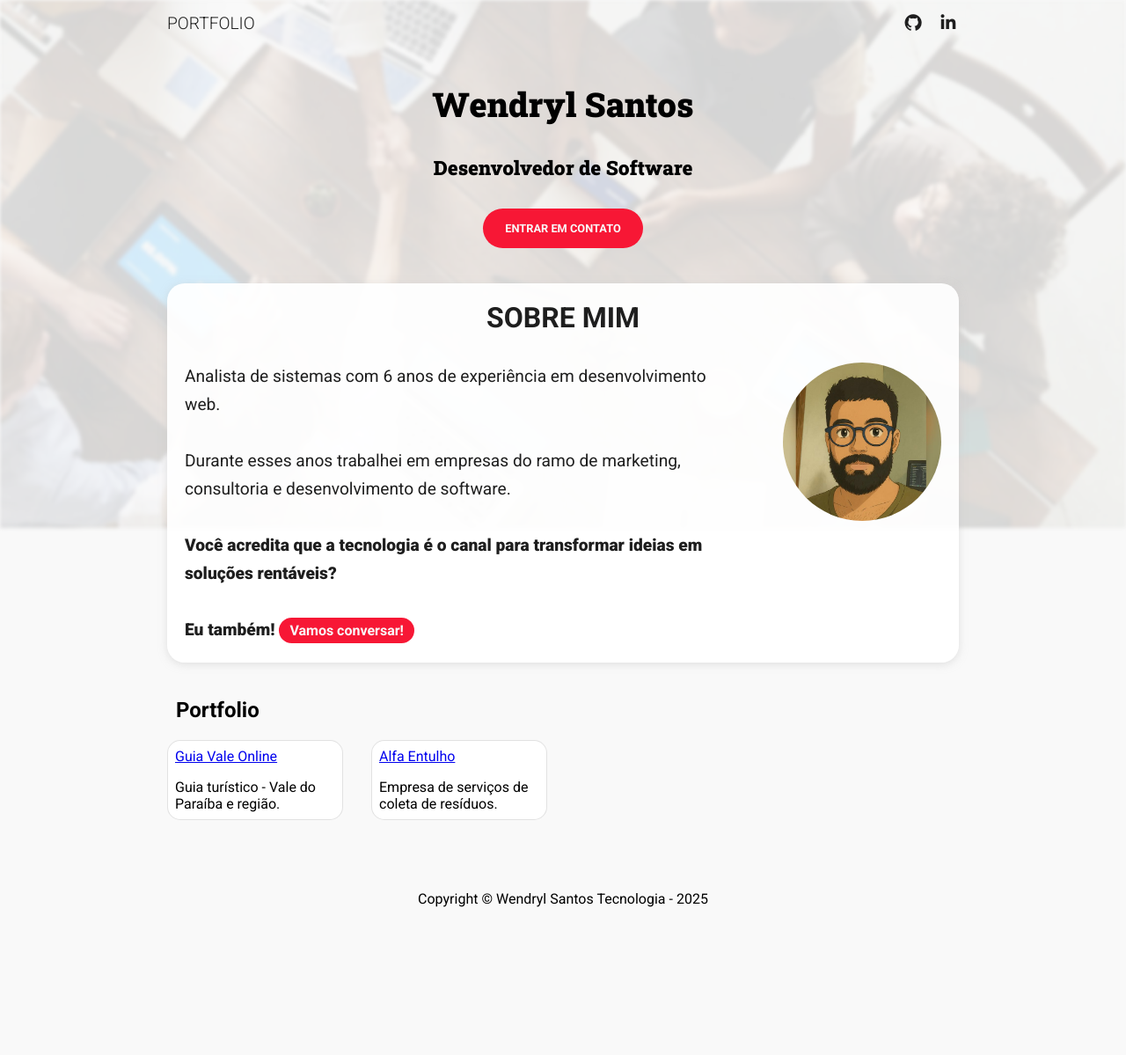
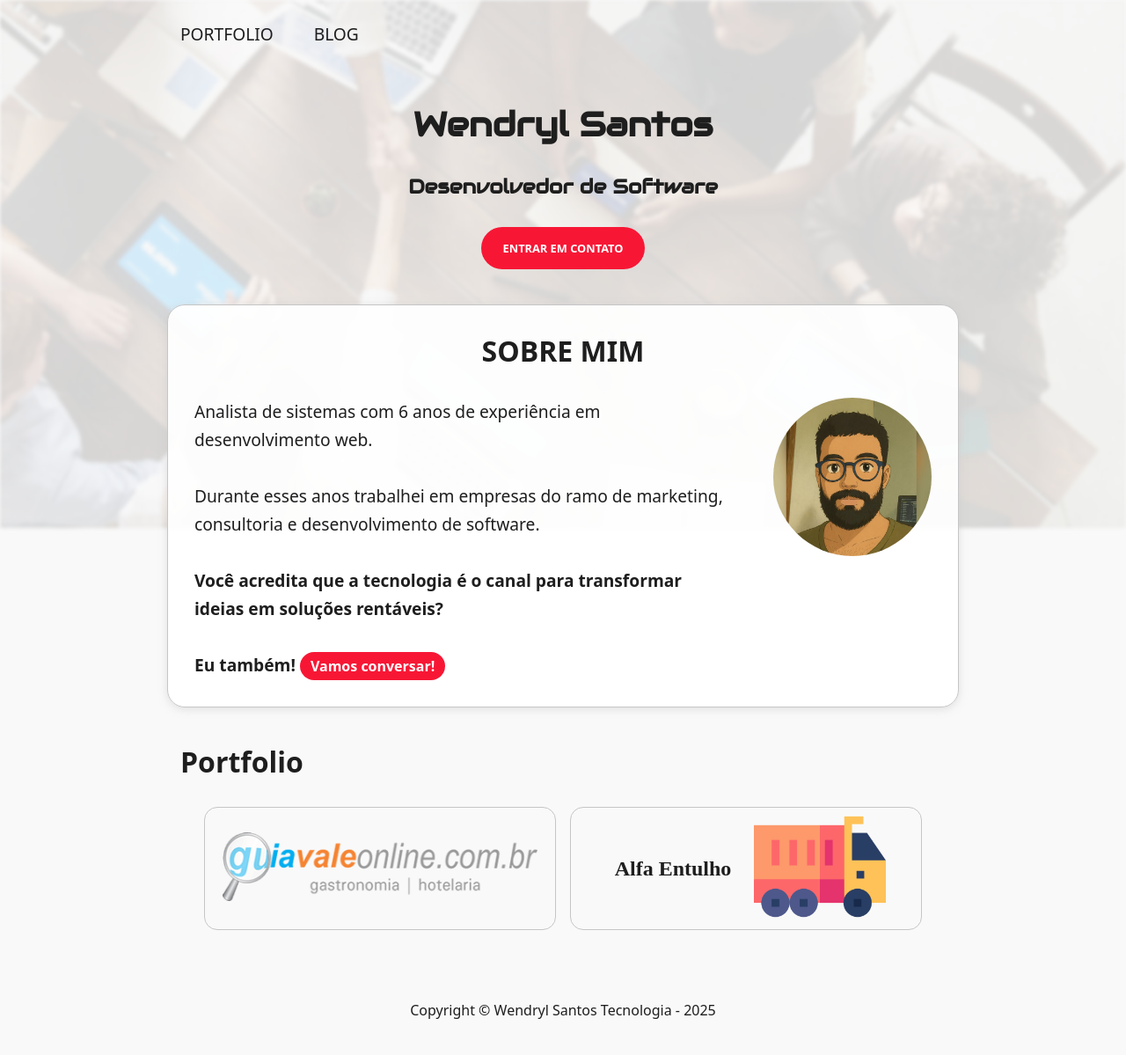
Before and after one commit to Wendryl/wendryl.github.io, a plain HTML site: page index.html in a window 1280 px wide. Shown: the whole page at 88% size. Before the commit the page ends 1071 px from the top, so only its background shows below. Drawn offline with Linux system fonts and the light colour scheme; a web font is replaced by a local one.

Commit message:
some wip

```diff
--- a/index.html
+++ b/index.html
@@ -6,29 +6,20 @@
     <title>Wendryl Santos - Soluções em Software</title>
     <link rel="preconnect" href="https://fonts.googleapis.com">
     <link rel="preconnect" href="https://fonts.gstatic.com" crossorigin>
-    <link href="https://fonts.googleapis.com/css2?family=Roboto+Slab:wght@100..900&family=Roboto:ital,wght@0,100..900;1,100..900&display=swap" rel="stylesheet">
+    <link href="https://fonts.googleapis.com/css2?family=Audiowide&family=Funnel+Display:wght@300..800&family=Funnel+Sans:ital,wght@0,300..800;1,300..800&display=swap" rel="stylesheet">
     <link rel="stylesheet" href="https://cdnjs.cloudflare.com/ajax/libs/font-awesome/7.0.1/css/all.min.css" integrity="sha512-2SwdPD6INVrV/lHTZbO2nodKhrnDdJK9/kg2XD1r9uGqPo1cUbujc+IYdlYdEErWNu69gVcYgdxlmVmzTWnetw==" crossorigin="anonymous" referrerpolicy="no-referrer" />
     <link rel="stylesheet" href="style.css">
   </head>
   <body>
     <div class="bg">
     </div>
-    <ul class="social-media">
-      <div class="container navbar">
-        <li class="portfolio-link">
-          <a href="#portfolio">Portfolio</a>
-        </li>
-        <li>
-          <a href="https://github.com/wendryl" target="_blank">
-            <i class="fa-brands fa-github"></i>
-          </a>
-        </li>
-        <li>
-          <a href="https://linkedin.com/in/wendryl-santos" target="_blank">
-            <i class="fa-brands fa-linkedin-in"></i>
-          </a>
-        </li>
-      </div>
+    <ul class="links container">
+      <li>
+        <a href="#portfolio">Portfolio</a>
+      </li>
+      <li>
+        <a href="https://wendryl.github.io/blog" target="_blank">Blog</a>
+      </li>
     </ul>
     <div class="hero">
       <h1>
@@ -60,21 +51,22 @@
       </div>
     </div>
     <div id="portfolio" class="container">
-      <h2>Portfolio</h2>
-      <ul class="portfolio">
-        <li class="portfolio-item">
-          <a href="https://guiavaleonline.com.br" target="_blank">Guia Vale Online</a>
-          <span>
-            Guia turístico - Vale do Paraíba e região.
-          </span>
-        </li>
-        <li class=portfolio-item>
-          <a href="https://alfaentulho.com.br" target="_blank">Alfa Entulho</a>
-          <span>
-            Empresa de serviços de coleta de resíduos.
-          </span>
-        </li>
-      </ul>
+      <h1>Portfolio</h1>
+      <div class="portfolio">
+        <div class="portfolio-item">
+          <a href="https://guiavaleonline.com.br" target="_blank">
+            <img src="/assets/guia-vale.png" alt="Logo da Guia Vale Online">
+          </a>
+        </div>
+        <div class="portfolio-item">
+            <h2>
+              Alfa Entulho
+            </h2>
+            <a href="https://alfaentulho.com.br" target="_blank">
+              <img src="/assets/alfaentulho.png" alt=" Logo da Alfa Entulho">
+            </a>
+        </div>
+      </div>
     </div>
     <span class="copy">
       Copyright &copy; Wendryl Santos Tecnologia - 2025
--- a/style.css
+++ b/style.css
@@ -1,10 +1,3 @@
-:root {
-  --accent: #F71735;
-  --black: #1e1e1e;
-  --bg: #f9f9f9;
-  --shadow: #c6c6c682;
-}
-
 *, html, body {
   margin: 0;
   padding: 0;
@@ -12,9 +5,13 @@
 }
 
 body {
-  font-family: Roboto, system-ui, -apple-system, BlinkMacSystemFont, 'Segoe UI', Roboto, Oxygen, Ubuntu, Cantarell, 'Open Sans', 'Helvetica Neue', sans-serif;
+  font-family: Funnel Sans, system-ui, -apple-system, BlinkMacSystemFont, 'Segoe UI', Roboto, Oxygen, Ubuntu, Cantarell, 'Open Sans', 'Helvetica Neue', sans-serif;
   background: var(--bg);
-  color: var(-black);
+  color: var(--text);
+}
+
+h1 {
+  font-family: Funnel Display, system-ui, -apple-system, BlinkMacSystemFont, 'Segoe UI', Roboto, Oxygen, Ubuntu, Cantarell, 'Open Sans', 'Helvetica Neue', sans-serif;
 }
 
 .bg {
@@ -28,33 +25,33 @@ body {
   background-position: 50% 50%;
 }
 
-.social-media {
-  font-size: 1.2rem;
-  color: var(--black);
-  list-style: none;
-  justify-content: end;
-  padding: 15px 10px;
-  font-weight: 300;
-}
-
-.social-media a {
-  color: inherit;
-  text-decoration: none;
-  text-transform: uppercase;
-}
-
 .container {
   max-width: 900px;
   margin: auto;
+  padding: 0 15px;
 }
 
-.navbar {
+.links {
   display: flex;
   gap: 1rem;
+  list-style: none;
+  padding: 25px 0;
 }
 
-.portfolio-link {
-  margin-right: auto;
+.links a {
+  font-size: 1.2rem;
+  padding: 5px 15px;
+  border-radius: 50px;
+  transition: all ease-in-out 180ms;
+  text-decoration: none;
+  color: var(--text);
+  text-transform: uppercase;
+  font-weight: 400;
+}
+
+.links a:hover {
+  background: var(--accent);
+  color: white;
 }
 
 .hero {
@@ -70,13 +67,13 @@ body {
 .hero h1,
 .hero h3
 {
-  font-family: Roboto Slab, system-ui, -apple-system, BlinkMacSystemFont, 'Segoe UI', Roboto, Oxygen, Ubuntu, Cantarell, 'Open Sans', 'Helvetica Neue', sans-serif;
+  font-family: Audiowide, system-ui, -apple-system, BlinkMacSystemFont, 'Segoe UI', Roboto, Oxygen, Ubuntu, Cantarell, 'Open Sans', 'Helvetica Neue', sans-serif;
   font-weight: 900;
 }
 
 .btn {
   background: var(--accent);
-  color: var(--bg);
+  color: white;
   text-decoration: none;
   padding: 5px;
   border-radius: 30px;
@@ -103,11 +100,16 @@ body {
   box-shadow: 0 1px 5px var(--shadow);
 }
 
+.pill:hover,
+.btn:hover {
+  background: var(--accent-darker);
+}
+
 .about {
-  background: #ffffffee;
-  color: var(--black);
+  background: var(--bg-card);
+  color: var(--text);
   border-radius: 20px;
-  padding: 20px;
+  padding: 30px;
   flex-direction: column;
   display: flex;
   align-items: center;
@@ -115,6 +117,7 @@ body {
   box-shadow: 0 2px 10px var(--shadow);
   max-width: 900px;
   margin: 0 auto;
+  border: 1px solid var(--border);
 }
 
 .about__content {
@@ -153,19 +156,38 @@ body {
 }
 
 .portfolio {
+  margin: 30px 0;
   display: flex;
-  gap: 2rem;
+  gap: 1rem;
+  align-items: center;
+  flex-wrap: wrap;
+  justify-content: center;
 }
 
 .portfolio-item {
   display: flex;
-  flex-direction: column;
+  padding: 20px;
+  border: 1px solid var(--border);
+  border-radius: 15px;
+  height: 140px;
+  width: 100%;
+  justify-content: center;
+  align-items: center;
+  font-weight: 800;
+  font-family: Funnel Display;
   gap: 1rem;
-  background: white;
-  padding: 8px;
-  border: 1px solid var(--shadow);
-  border-radius: 15px;
-  max-width: 200px;
+  max-width: 400px;
+  transition: all ease-in-out 200ms;
+}
+
+.portfolio-item:hover {
+  transform: translateY(-8px);
+  box-shadow: 0 1px 15px var(--shadow);
+}
+
+.portfolio-item img {
+  width: 100%;
+  max-height: 150px;
 }
 
 .copy {
@@ -183,3 +205,27 @@ body {
     width: 100%;
   }
 }
+
+@media (prefers-color-scheme: dark) {
+  :root {
+    --accent: #F71735;
+    --accent-darker: #D9142E;
+    --text: #f9f9f9;
+    --bg: #1e1e1e;
+    --bg-card: #1c1c1cc2;
+    --shadow: #131313;
+    --border: #484848;
+  }
+}
+
+@media (prefers-color-scheme: light) {
+  :root {
+    --accent: #F71735;
+    --accent-darker: #D9142E;
+    --text: #1e1e1e;
+    --bg: #f9f9f9;
+    --bg-card: #ffffffee;
+    --shadow: #c6c6c682;
+    --border: #c6c6c6;
+  }
+}
```
Also changed, not shown: assets/alfaentulho.png (added), assets/guia-vale.png (added).
